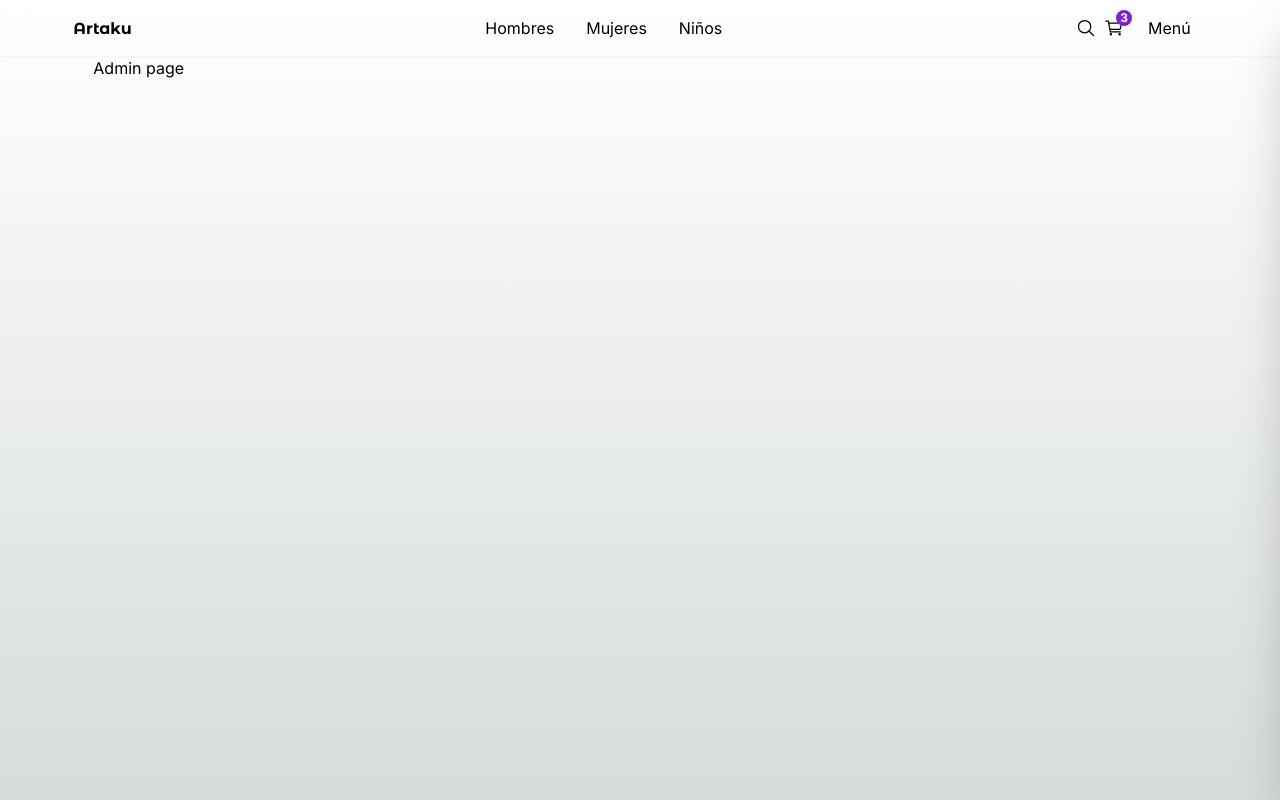
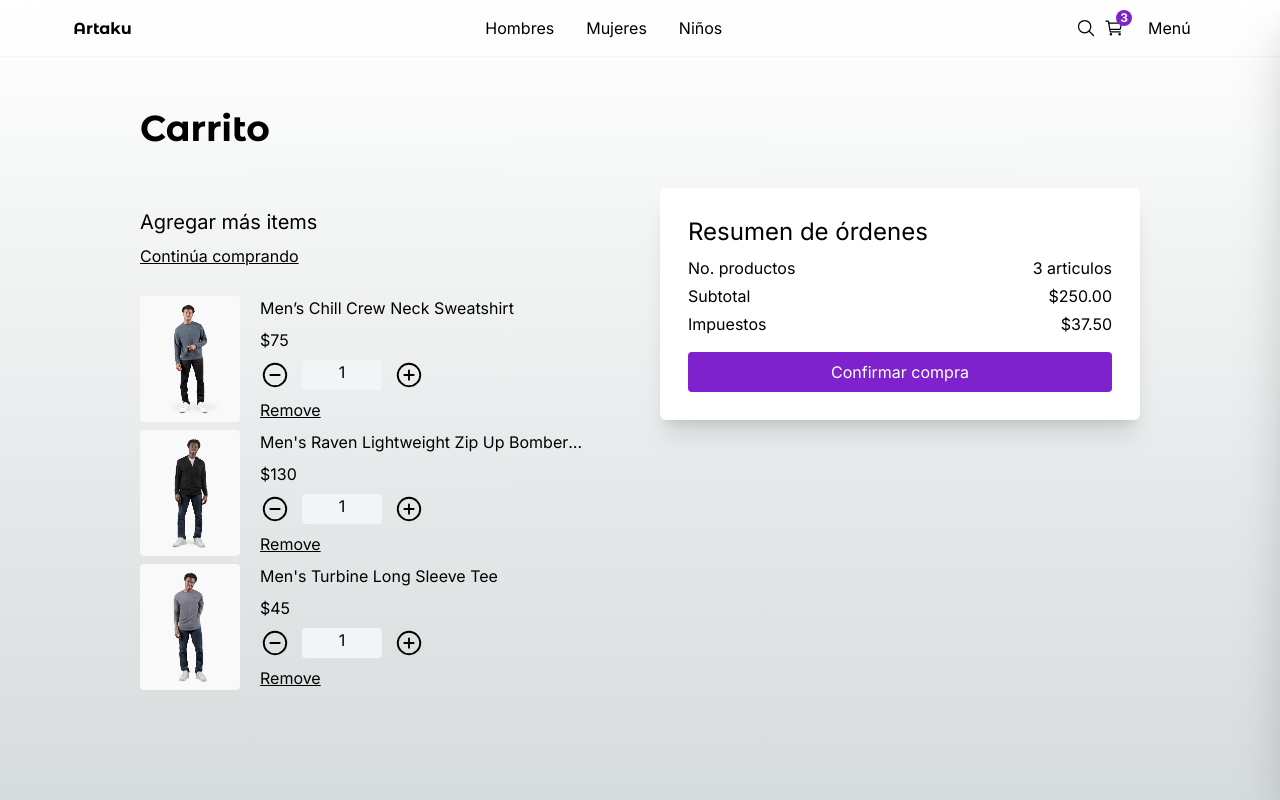
Before and after one commit to AlbeTorres/artaku, a Next.js app: page /cart in a window 1280 px wide. Built offline with nearby package versions, Linux system fonts and the light colour scheme.

Commit message:
feat: add cart page

```diff
--- a/src/app/(shop)/cart/page.tsx
+++ b/src/app/(shop)/cart/page.tsx
@@ -1,7 +1,63 @@
+import { QuantitySelector, Title } from '@/components'
+import { initialData } from '@/seed/seed'
+import Image from 'next/image'
+import Link from 'next/link'
+
+const productCart = [initialData.products[0], initialData.products[2], initialData.products[3]]
+
 export default function CartPage() {
+  const subtotal = productCart.reduce((s, p) => s + p.price, 0)
+  const impuesto = 0.15
+
   return (
-    <div>
-      <h1>Admin page</h1>
+    <div className='flex justify-center items-center mb-72 md:px-10'>
+      <div className='flex flex-col w-[1000px]'>
+        <Title title='Carrito' />
+        <div className='grid sm:grid-cols-2 gap-10'>
+          {/* carrito */}
+          <div className='flex flex-col mt-5 gap-y-2 order-last md:order-1'>
+            <span className='text-xl'>Agregar más items</span>
+            <Link href={'/'} className='underline mb-5'>
+              Continúa comprando
+            </Link>
+            {/* items */}
+            {productCart.map(product => (
+              <div key={product.slug} className='flex'>
+                <Image
+                  src={`/products/${product.images[0]}`}
+                  alt={product.title}
+                  width={100}
+                  height={100}
+                  className='mr-5 rounded object-cover'
+                />
+                <div className='space-y-4 md:space-y-2'>
+                  <p className='line-clamp-1'>{product.title}</p>
+                  <p>${product.price}</p>
+                  <QuantitySelector quantity={1} />
+                  <button className='underline'>Remove</button>
+                </div>
+              </div>
+            ))}
+          </div>
+
+          <div className='bg-white rounded-md h-fit shadow-xl p-7 order-2'>
+            <h2 className='text-2xl mb-2'>Resumen de órdenes</h2>
+            <div className='grid grid-cols-2 gap-y-1'>
+              <span>{'No. productos'}</span>
+              <span className='text-right'>{`${productCart.length} articulos`}</span>
+              <span>{'Subtotal'}</span>
+              <span className='text-right'>{`$${subtotal.toFixed(2)}`}</span>
+              <span>{'Impuestos'}</span>
+              <span className='text-right'>{`$${(subtotal * impuesto).toFixed(2)}`}</span>
+            </div>
+            <div className='mt-4'>
+              <Link className='flex justify-center btn-primary' href={'/checkout/address'}>
+                Confirmar compra
+              </Link>
+            </div>
+          </div>
+        </div>
+      </div>
     </div>
   )
 }
```
